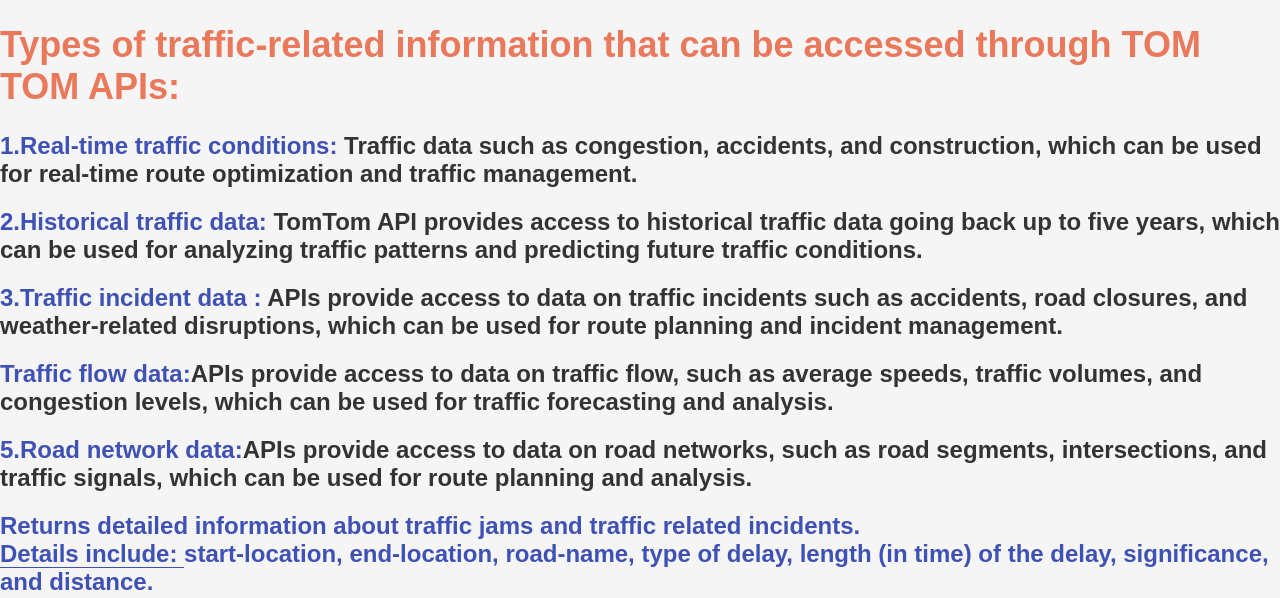
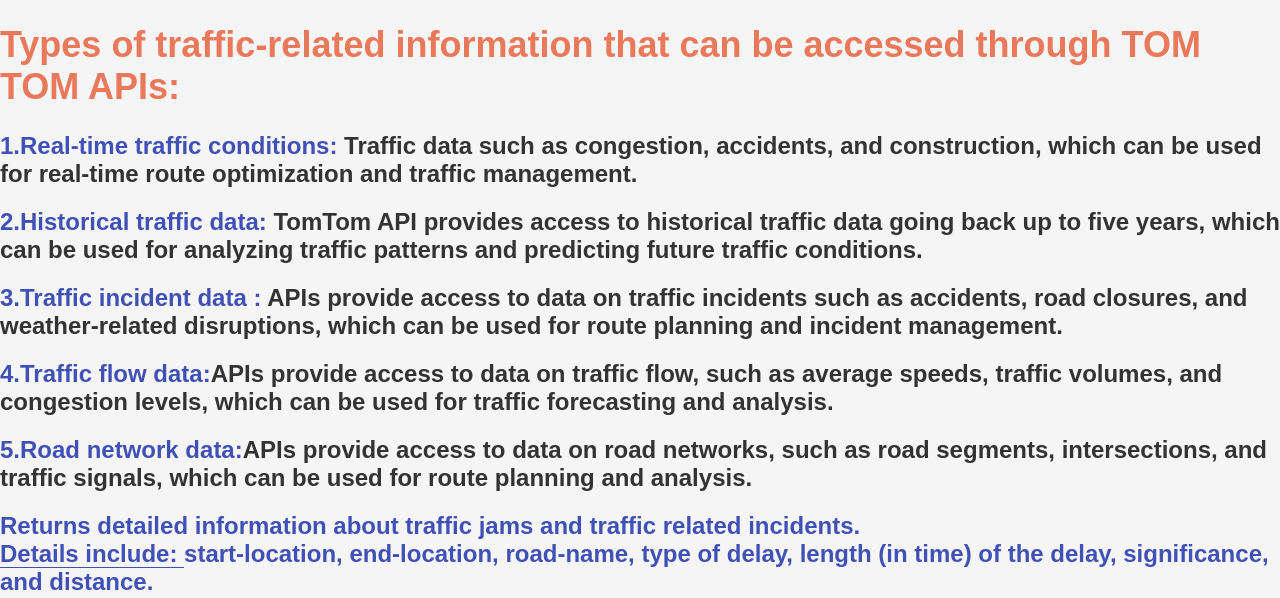
Before and after one commit to Simran3024/Simranjeet.github.io, a plain HTML site: page index.html in a window 1280 px wide. Shown: the top 598 px of the page. Drawn offline with Linux system fonts and the light colour scheme.

Commit message:
Update index.html

```diff
--- a/index.html
+++ b/index.html
@@ -58,7 +58,7 @@
 	accidents, road closures,
 	and weather-related disruptions, which can be used for route planning and incident management.</h2>
 
-	<h2><i>Traffic flow data:</i>APIs provide access to data on traffic flow, such as average speeds, traffic volumes, and congestion levels,
+	<h2><i>4.Traffic flow data:</i>APIs provide access to data on traffic flow, such as average speeds, traffic volumes, and congestion levels,
 	which can be used for traffic forecasting and analysis.</h2>
 
 	<h2><i>5.Road network data:</i>APIs provide access to data on road networks, such as road segments, intersections, and traffic signals,
```
